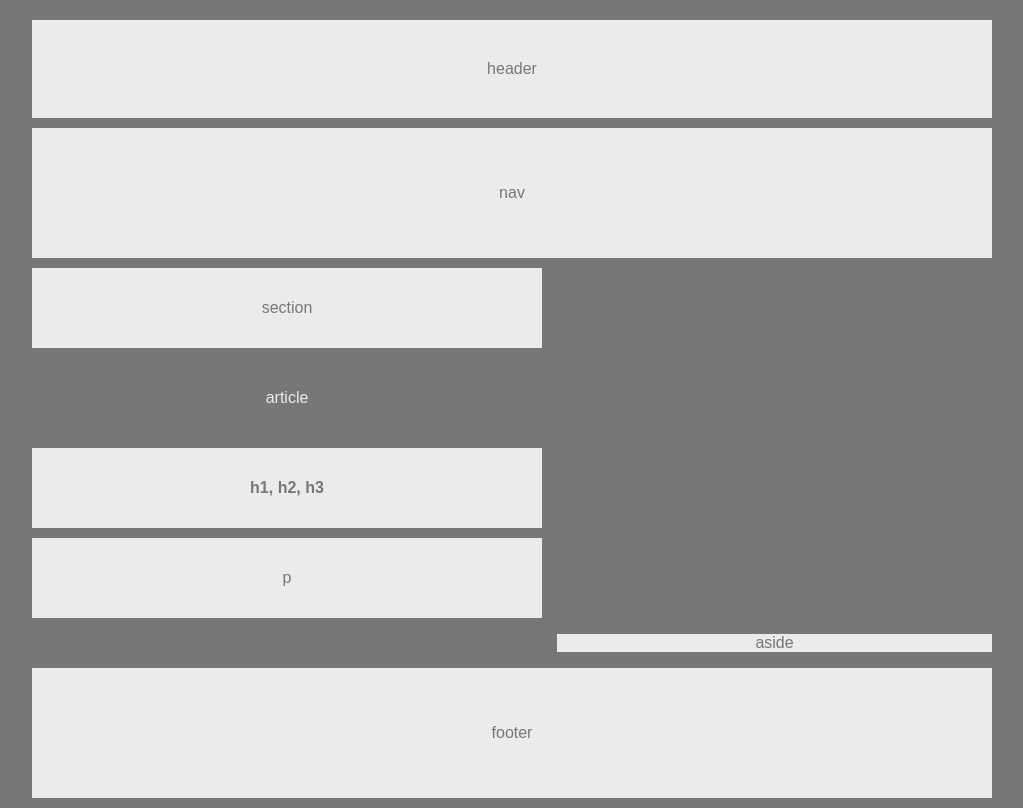
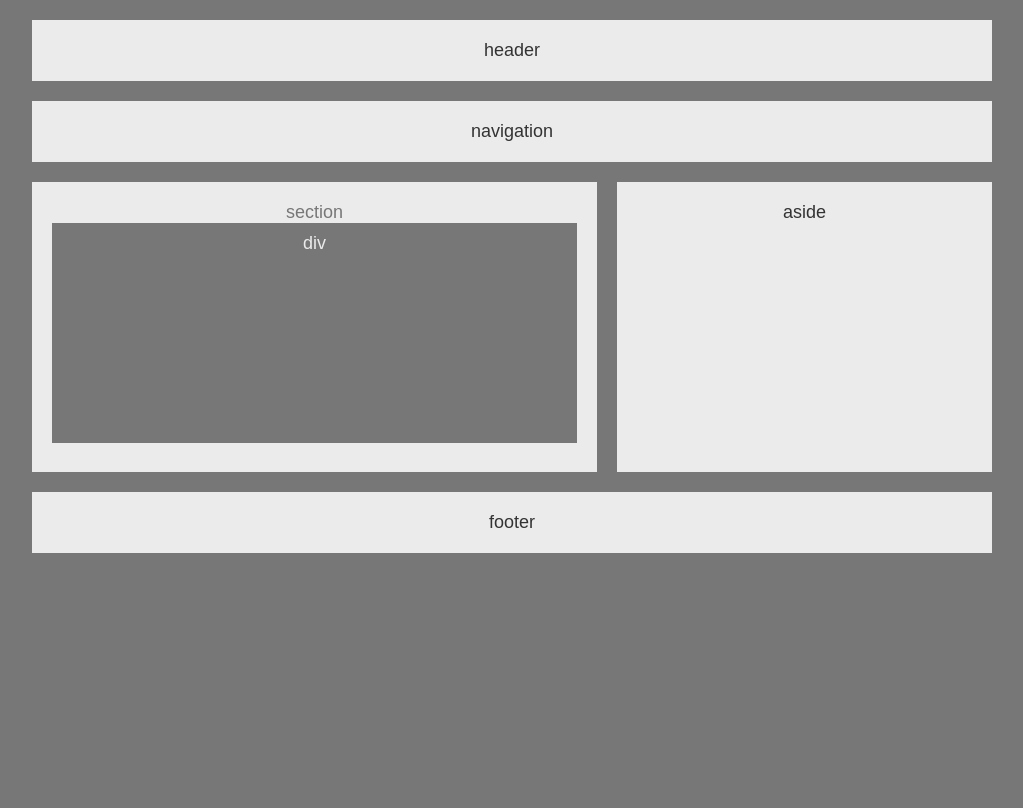
Before and after one commit to hellogoodbyemae/HW-Wireframe, a plain HTML site: page easy_assignment/index.html in a window 1280 px wide. Shown: the whole page, without its empty margins (128-1151 px from the left). Drawn offline with Linux system fonts and the light colour scheme.

Commit message:
update easy homework code

```diff
--- a/easy_assignment/index.html
+++ b/easy_assignment/index.html
@@ -4,45 +4,40 @@
 <head>
   <meta charset="UTF-8">
   <title>Easier Homework Assignment</title>
-
   <link rel="stylesheet" type="text/css" href="style.css">
-
 </head>
 
 <body>
+
   <header>
-        <h1>header</h1>
+    header
   </header>
 
-    <div class="container"></div>
-
-        <section id="nav">
-            <p>nav</p>
+  <section id="middle">
+    navigation
   </section>
 
-        <section id="section">
-            <p>section</p>
+  <section id="full">
+    section
+    <div id="division">
+      div
+    </div>
+    <div id="strong">
+      <strong>h1, h2, h3</strong>>
+    </div>
+    <div id="paragraph">
+      p
+    </div>
   </section>
 
-        <section id="article">
-            <p>article</p>
-        </section>
+  <aside>
+    aside
+  </aside>
 
-        <section id="header">
-            <strong><p>h1, h2, h3</p></strong>
-        </section>
+  <footer>
+    footer
+  </footer>
 
-        <section id="p">
-            <p>p</p>
-        </section>
-
-        <section id="aside">
-            <p>aside</p>
-        </section>
-
-    <section id="footer">
-        <p>footer</p>
-    </section>
 </body>
 
 </html>
--- a/easy_assignment/style.css
+++ b/easy_assignment/style.css
@@ -1,77 +1,78 @@
 body {
     font-family: Arial, Helvetica, sans-serif;
-    color: #777;
+    color: #333;
     background-color: #777;
     width: 960px;
     font-size: 18px;
-    margin: auto;
+    margin: 20px auto;
+    text-align: center;
   }
 
   header {
+    padding: 20px;
+    margin-bottom: 20px;
+    color: #333;
     background: #ebebeb;
   }
 
-h1 {
-    padding: 40px 0;
-    margin: 0;
-    margin-top: 20px;
-    margin-bottom: 10px;
-    text-align: center;
-    font-weight: normal;
-    font-size: initial;
+  section {
+    padding: 20px;
+    margin-bottom: 20px;
+    background: #777;
   }
 
-.container {
-    width: 1024px;
-    margin: 0 auto;
-}
-
-#nav, #footer {
-    padding: 40px 0;
-    margin: 0;
-    margin-top: 10px;
-    margin-bottom: 10px;
-    text-align: center;
-    font-weight: normal;
-    font-size: initial;
+  #middle {
+    color: #333;
     background: #ebebeb;
   }
 
-#section, #header, #p {
-    padding: 15px 0;
-    margin: 0;
-    margin-top: 10px;
-    margin-bottom: 10px;
-    margin-right: 450px;
-    margin-left: align;
-    text-align: center;
-    font-weight: normal;
-    font-size: initial;
+  #full {
+    float: left;
+    width: 525px;
+    height: 250px;
+    overflow: auto;
+    clear: both;
+    color: #777;
+    padding: 20px;
     background: #ebebeb;
   }
 
-#article {
-    padding: 15px 0;
-    margin: 0;
-    margin-top: 10px;
-    margin-bottom: 10px;
-    margin-right: 450px;
-    margin-left: align;
-    text-align: center;
-    font-weight: normal;
-    font-size: initial;
+  #division {
+    padding: 10px;
+    height: 200px;
     color: #ebebeb;
+    background: #777;
+    z-index: 1;
   }
 
-#aside {
-    padding: px 0;
-    margin: 0;
-    margin-top: 10px;
-    margin-bottom: 10px;
-    margin-right: align;
-    margin-left: 525px;
-    text-align: center;
-    font-weight: normal;
-    font-size: initial;
+  #strong {
+    padding: 20px;
+    margin: 20px;
+    color: #777;
+    background: #ebebeb;
+    z-index: 2;
+  }
+
+  #paragraph {
+    padding: 20px;
+    margin: 20px;
+    color: #777;
+    background: #ebebeb;
+    z-index: 2;
+  }
+
+  aside {
+    float: right;
+    width: 335px;
+    height: 250px;
+    padding: 20px;
+    margin-bottom: 20px;
     background: #ebebeb;
   }
+
+  footer {
+    margin-top: 20px;
+    padding: 20px;
+    clear: both;
+    background: #ebebeb;
+  }
```
Also changed, not shown: easy_assignment/Easier-Layout.png (added). Lines whose indentation alone changed are shown as unchanged.
